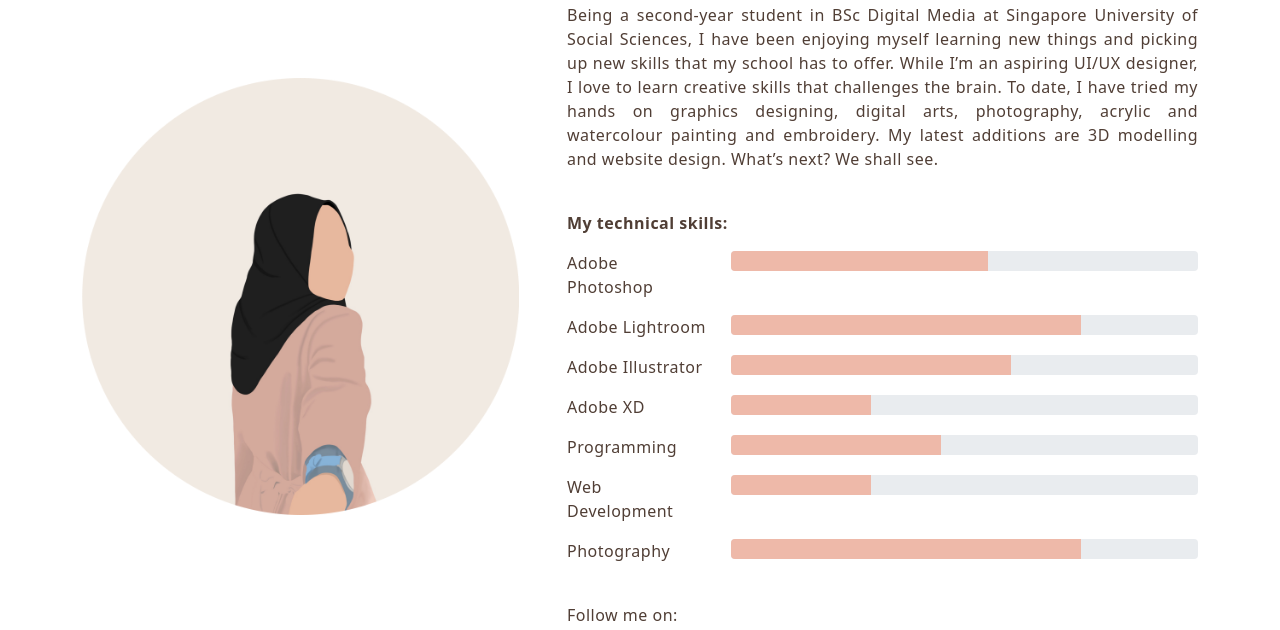
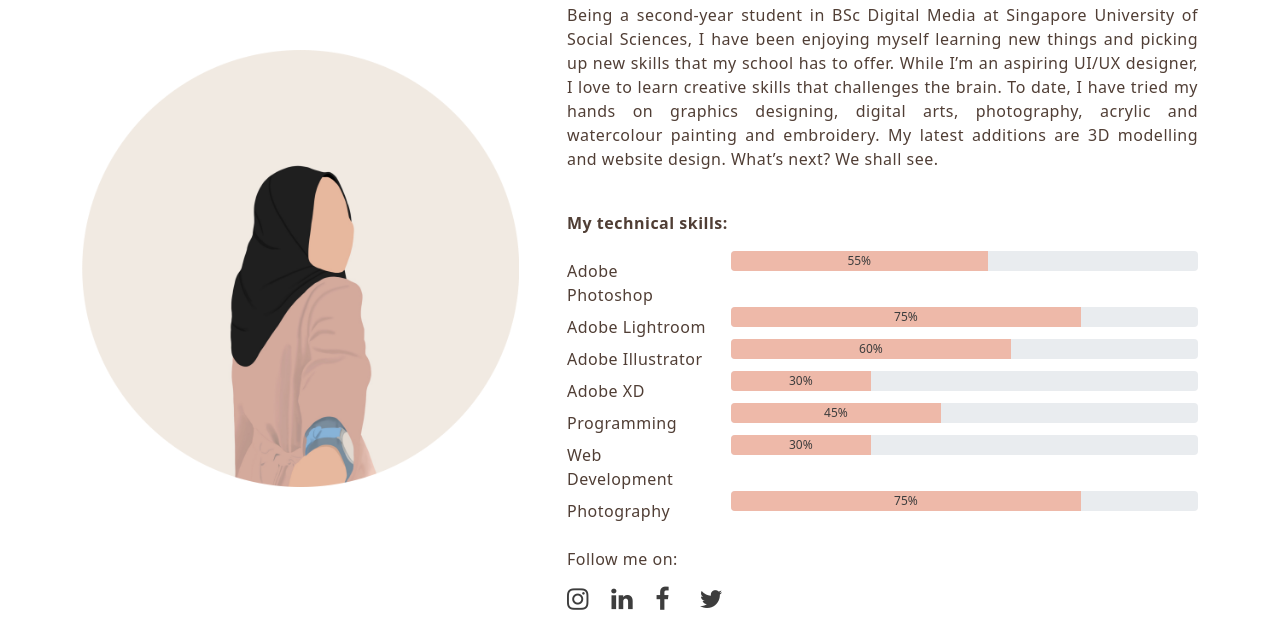
Before and after one commit to hazirahmokmin/hazirahmokmin.github.io, a plain HTML site: page index.html in a window 1280 px wide. Shown: the part 830-1460 px from the top of the page. Drawn offline with nearby package versions, Linux system fonts and the light colour scheme.

Commit message:
Update index.html

```diff
--- a/index.html
+++ b/index.html
@@ -100,58 +100,58 @@
           <br>
           <p><b>My technical skills:</b></p>
           <div class="row">
-            <div class="col-sm-3"><p>Adobe Photoshop</p></div>
+            <div class="col-sm-3 skillheader mt-2">Adobe Photoshop</div>
             <div class="col-sm-9">
               <div class="progress" style="height: 20px">
-                <div class="progress-bar mb-0" role="progressbar" style="width: 55%; background-color: #eeb9a9; color: #3D3D3D" aria-valuenow="25" aria-valuemin="0" aria-valuemax="100"></div>
+                <div class="progress-bar mb-0" role="progressbar" style="width: 55%; background-color: #eeb9a9; color: #3D3D3D" aria-valuenow="25" aria-valuemin="0" aria-valuemax="100">55%</div>
               </div>
             </div>
           </div>
           <div class="row">
-            <div class="col-sm-3"><p>Adobe Lightroom</p></div>
+            <div class="col-sm-3 skillheader mt-2">Adobe Lightroom</div>
             <div class="col-sm-9">
               <div class="progress" style="height: 20px">
-                <div class="progress-bar mb-0" role="progressbar" style="width: 75%; background-color: #eeb9a9; color: #3D3D3D" aria-valuenow="25" aria-valuemin="0" aria-valuemax="100"></div>
+                <div class="progress-bar mb-0" role="progressbar" style="width: 75%; background-color: #eeb9a9; color: #3D3D3D" aria-valuenow="25" aria-valuemin="0" aria-valuemax="100">75%</div>
               </div>
             </div>
           </div>
           <div class="row">
-            <div class="col-sm-3"><p>Adobe Illustrator</p></div>
+            <div class="col-sm-3 skillheader mt-2">Adobe Illustrator</div>
             <div class="col-sm-9">
               <div class="progress" style="height: 20px">
-                <div class="progress-bar mb-0" role="progressbar" style="width: 60%; background-color: #eeb9a9; color: #3D3D3D" aria-valuenow="25" aria-valuemin="0" aria-valuemax="100"></div>
+                <div class="progress-bar mb-0" role="progressbar" style="width: 60%; background-color: #eeb9a9; color: #3D3D3D" aria-valuenow="25" aria-valuemin="0" aria-valuemax="100">60%</div>
               </div>
             </div>
           </div>
           <div class="row">
-            <div class="col-sm-3"><p>Adobe XD</p></div>
+            <div class="col-sm-3 skillheader mt-2">Adobe XD</div>
             <div class="col-sm-9">
               <div class="progress" style="height: 20px">
-                <div class="progress-bar mb-0" role="progressbar" style="width: 30%; background-color: #eeb9a9; color: #3D3D3D" aria-valuenow="25" aria-valuemin="0" aria-valuemax="100"></div>
+                <div class="progress-bar mb-0" role="progressbar" style="width: 30%; background-color: #eeb9a9; color: #3D3D3D" aria-valuenow="25" aria-valuemin="0" aria-valuemax="100">30%</div>
               </div>
             </div>
           </div>
           <div class="row">
-            <div class="col-sm-3"><p>Programming</p></div>
+            <div class="col-sm-3 skillheader mt-2">Programming</div>
             <div class="col-sm-9">
               <div class="progress" style="height: 20px">
-                <div class="progress-bar mb-0" role="progressbar" style="width: 45%; background-color: #eeb9a9; color: #3D3D3D" aria-valuenow="25" aria-valuemin="0" aria-valuemax="100"></div>
+                <div class="progress-bar mb-0" role="progressbar" style="width: 45%; background-color: #eeb9a9; color: #3D3D3D" aria-valuenow="25" aria-valuemin="0" aria-valuemax="100">45%</div>
               </div>
             </div>
           </div>
           <div class="row">
-            <div class="col-sm-3"><p>Web Development</p></div>
+            <div class="col-sm-3 skillheader mt-2">Web Development</div>
             <div class="col-sm-9">
               <div class="progress" style="height: 20px">
-                <div class="progress-bar mb-0" role="progressbar" style="width: 30%; background-color: #eeb9a9; color: #3D3D3D" aria-valuenow="25" aria-valuemin="0" aria-valuemax="100"></div>
+                <div class="progress-bar mb-0" role="progressbar" style="width: 30%; background-color: #eeb9a9; color: #3D3D3D" aria-valuenow="25" aria-valuemin="0" aria-valuemax="100">30%</div>
               </div>
             </div>
           </div>
           <div class="row">
-            <div class="col-sm-3"><p>Photography</p></div>
+            <div class="col-sm-3 skillheader mt-2">Photography</div>
             <div class="col-sm-9">
               <div class="progress" style="height: 20px">
-                <div class="progress-bar mb-0" role="progressbar" style="width: 75%; background-color: #eeb9a9; color: #3D3D3D" aria-valuenow="25" aria-valuemin="0" aria-valuemax="100"></div>
+                <div class="progress-bar mb-0" role="progressbar" style="width: 75%; background-color: #eeb9a9; color: #3D3D3D" aria-valuenow="25" aria-valuemin="0" aria-valuemax="100">75%</div>
               </div>
             </div>
           </div>
```
